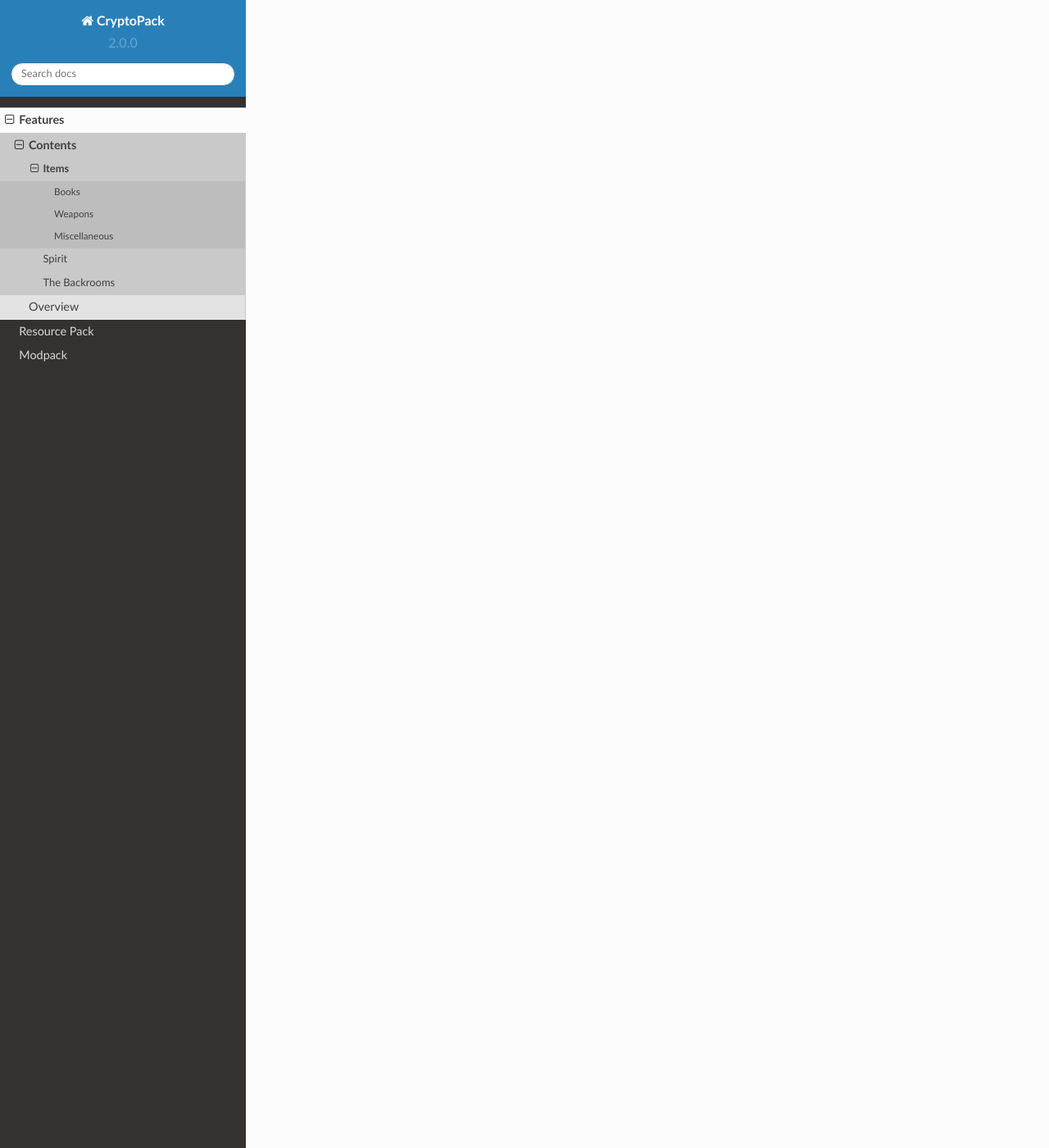
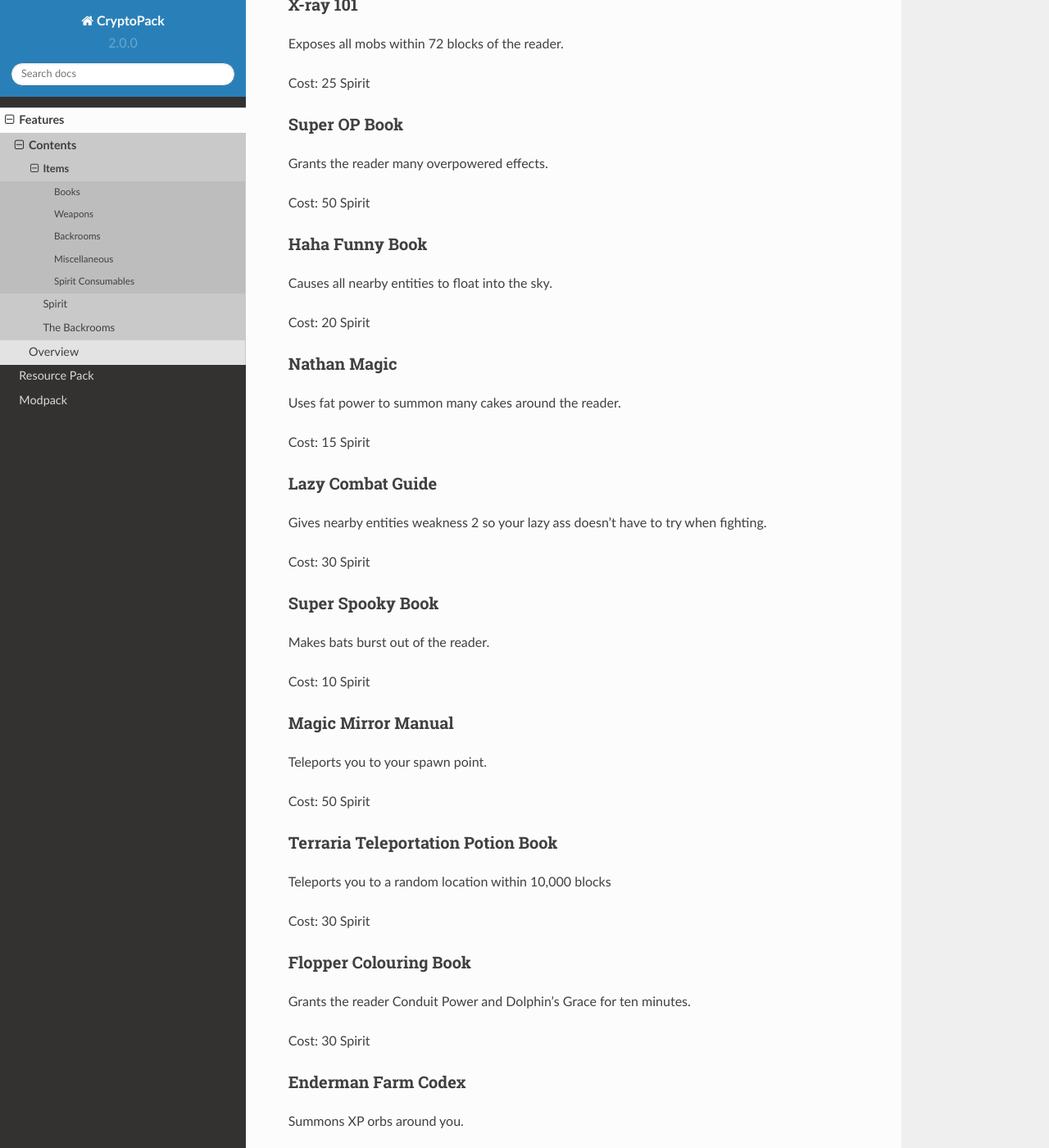
Before and after one commit to Shwabbaa/cryptopack-docs, a Sphinx documentation site: the page built from docs/source/features/items.rst, in a window 1280 px wide and 1400 px high, scrolled down 2628 px. Shown: the whole window at 82% size. Built offline with Sphinx 7.4.7 and the Read the Docs theme 2.0.0, drawn with Linux system fonts in a browser that asks for light colours; pages that are not in the unit, such as notebooks, are missing from menus; some of the changed text lies outside the part shown.

Commit message:
Update items.rst

```diff
--- a/docs/source/features/items.rst
+++ b/docs/source/features/items.rst
@@ -37,13 +37,213 @@
 
 Cost: 40 Spirit
 
+Furry Memoir
+^^^^^^^^^^^
+Spawns six spirit wolves that will fight for the reader.
+
+Wolves despawn after 2-3 minutes.
+
+Cost: 25 Spirit
+
+Negromancy Guide
+^^^^^^^^^^^
+Spawns tons of undead mobs around depending on the biome, dimension and the block they're standing on
+
+Cost: 15 Spirit
+
+Child Labour Story
+^^^^^^^^^^^
+Fuels furnaces around the reader.
+
+Cost: 35 Spirit
+
+Dimitri's Drawing Book
+^^^^^^^^^^^
+Strikes all entities around the reader with lighting.
+
+Cost: 20 Spirit
+
+Light Skin Prestige Novel
+^^^^^^^^^^^
+Spawns an invisible light source where you are facing with a light level of 15.
+
+Cost: 15 Spirit
+
+Rock Hard Technology
+^^^^^^^^^^^
+Spawn 4 iron golems.
+
+Cost: 30 Spirit
+
+Rage Journal
+^^^^^^^^^^^
+Gives you strength 2, resistance 2 and speed 1 for 1 minute.
+
+Cost: 40 Spirit
+
+Spartan Rage Journal
+^^^^^^^^^^^
+Makes the reader enter Spartan rage.
+
+Gives you strength 3, resistance 3 and speed 2 for 1 minute.
+
+Cost: 40 Spirit
+
+Getting the Milk Philosophy
+^^^^^^^^^^^
+Gives you speed 5 for 5 minutes
+
+Cost: 35 Spirit
+
+Little Trolling Guide
+^^^^^^^^^^^
+Spawns 5 TNT on your feet that does break blocks
+
+Cost: 20 Spirit
+
+X-ray 101
+^^^^^^^^^^^
+Exposes all mobs within 72 blocks of the reader.
+
+Cost: 25 Spirit
+
+Super OP Book
+^^^^^^^^^^^
+Grants the reader many overpowered effects.
+
+Cost: 50 Spirit
+
+Haha Funny Book
+^^^^^^^^^^^
+Causes all nearby entities to float into the sky.
+
+Cost: 20 Spirit
+
+Nathan Magic
+^^^^^^^^^^^
+Uses fat power to summon many cakes around the reader.
+
+Cost: 15 Spirit
+
+Lazy Combat Guide
+^^^^^^^^^^^
+Gives nearby entities weakness 2 so your lazy ass doesn’t have to try when fighting.
+
+Cost: 30 Spirit
+
+Super Spooky Book
+^^^^^^^^^^^
+Makes bats burst out of the reader.
+
+Cost: 10 Spirit
+
+Magic Mirror Manual
+^^^^^^^^^^^
+Teleports you to your spawn point.
+
+Cost: 50 Spirit
+
+Terraria Teleportation Potion Book
+^^^^^^^^^^^
+Teleports you to a random location within 10,000 blocks
+
+Cost: 30 Spirit
+
+Flopper Colouring Book
+^^^^^^^^^^^
+Grants the reader Conduit Power and Dolphin's Grace for ten minutes.
+
+Cost: 30 Spirit
+
+Enderman Farm Codex
+^^^^^^^^^^^
+Summons XP orbs around you.
+
+Enough to get from level 0 to 30 if you use all three uses of the book.
+
+Cost: 30 Spirit
+
+Apocalypse Bedtime Story
+^^^^^^^^^^^
+Casts fireballs from the sky around the reader.
+
+Doesn't break blocks but can set stuff on fire
+
+Cost: 25 Spirit
+
+Jake's Grind Guide
+^^^^^^^^^^^
+Grants the reader with haste 3 for seven minutes.
+
+Cost: 30 Spirit
+
+Fishy Business
+^^^^^^^^^^^
+Summon fish.
+
+Cost: 15 Spirit
+
+CATalogue
+^^^^^^^^^^^
+Summon cats.
+
+Cost: 15 Spirit
+
+Free Bird Solo
+^^^^^^^^^^^
+Grants the reader flight for five minutes.
+
+Doesn't work in :doc:`backrooms`
+
+Cost: 25 Spirit
+
+The History of Canada
+^^^^^^^^^^^
+Tempoarily freezes entities around the reader.
+
+Cost: 25 Spirit
+
+Lava Sponge
+^^^^^^^^^^^
+Evaporates lava nearby the reader.
+
+Cost: 40 Spirit
+
+Soul Fiction
+^^^^^^^^^^^
+Gives you a keep inventory effect, however you will be unable to remove items from your inventory in any way.
+
+The effect will be removed when your inventory is full. The effect will not be removed when you die.
+
+Cost: 50 Spirit
+
+Gay Science
+^^^^^^^^^^^
+Grow flowers around the reader.
+
+Cost: 15 Spirit
+
+Wavey Arts
+^^^^^^^^^^^
+Sets off a firework display around the reader.
+
+Cost: 10 Spirit
+
 Weapons
 --------
 Custom weapons have different stats, as well as abilities and weaknesses
 
+Backrooms
+--------
+Items related to :doc:`backrooms`
+
 Miscellaneous
 --------
 random items idk
+
+Spirit Consumables
+--------
+Items to regenerate your :doc:`spirit`
 
 .. _cool-red-cap:
 Cool Red Cap
```
